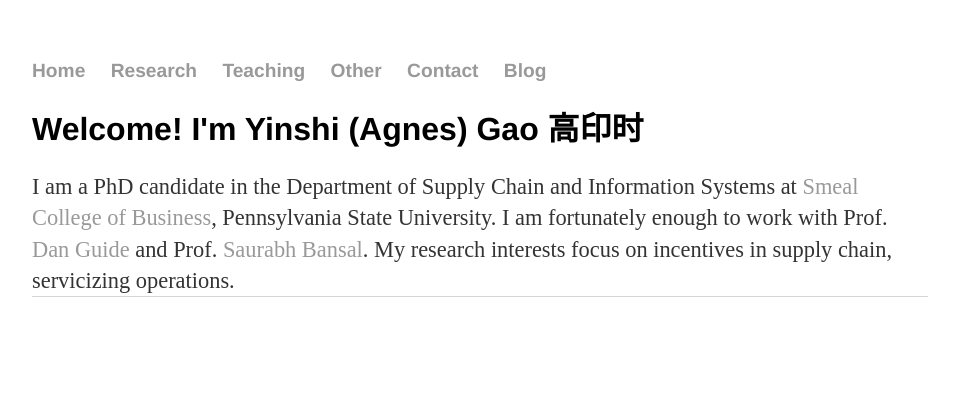
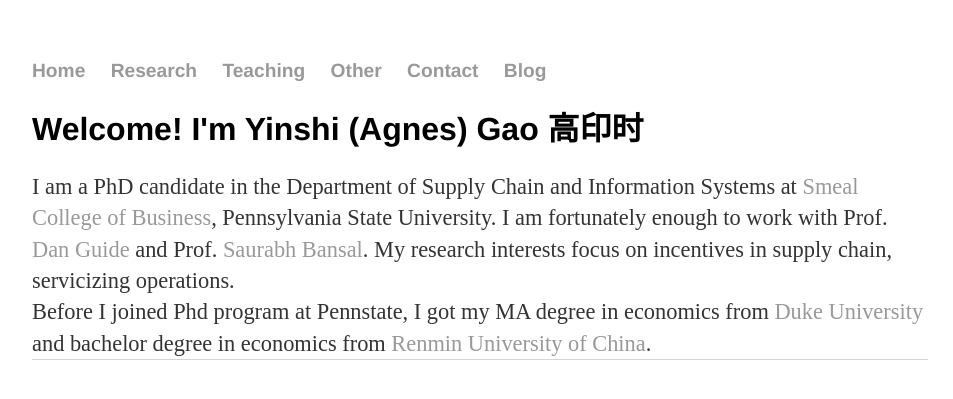
Before and after one commit to yinshi-gao/yinshi-gao.github.io, a Jekyll site: the page built from index.html, in a window 1280 px wide. Shown: the top 399 px of the page, without its empty margins (160-1113 px from the left). Built offline with Jekyll 4.4.1, drawn with Linux system fonts in a browser that asks for light colours.

Commit message:
Update index.html

```diff
--- a/index.html
+++ b/index.html
@@ -6,6 +6,9 @@ title: Yinshi (Agnes) Gao
 	<h1>Welcome! I'm Yinshi (Agnes) Gao 高印时</h1>
 	<p2>I am a PhD candidate in the Department of Supply Chain and Information Systems at <a href="https://www.smeal.psu.edu/">Smeal College of Business</a>, Pennsylvania State University.
 		I am fortunately enough to work with Prof. <a href="http://www.personal.psu.edu/drg16/">Dan Guide</a> and Prof. <a href="https://directory.smeal.psu.edu/sub32">Saurabh Bansal</a>.
-		My research interests focus on incentives in supply chain, servicizing operations.
-</p2>
+		My research interests focus on incentives in supply chain, servicizing operations. </p2>
+	<br>
+	<p2> Before I joined Phd program at Pennstate, I got my MA degree in economics from <a href="https://duke.edu/">Duke University</a>
+		and bachelor degree in economics from <a href="https://www.ruc.edu.cn/en">Renmin University of China</a>.
+	</p2>
 </div><!-- /.blurb -->
```
